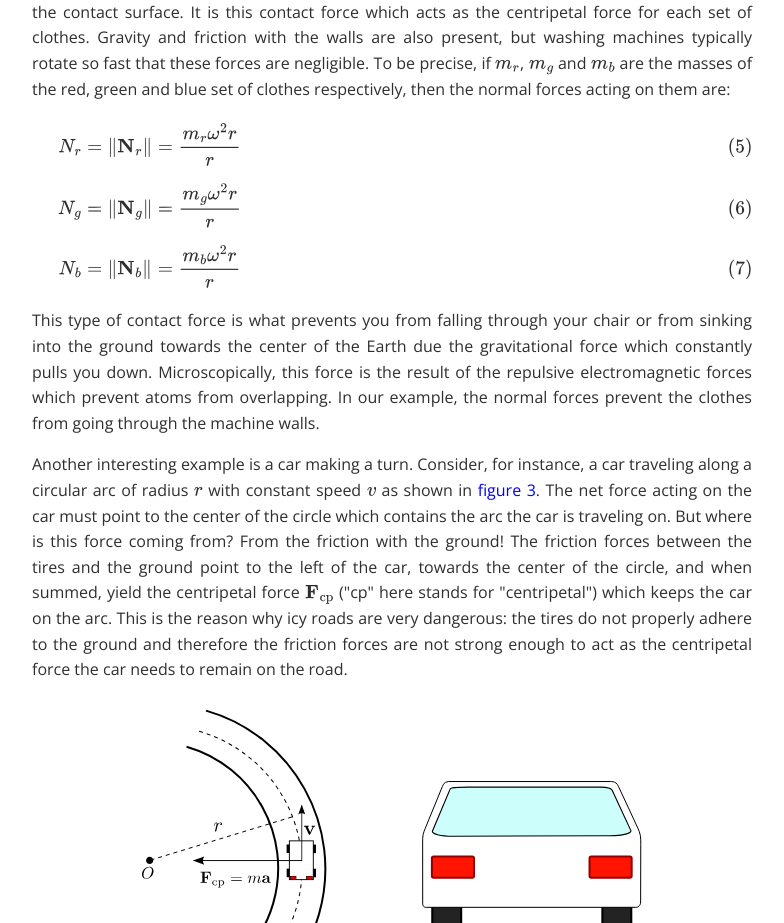
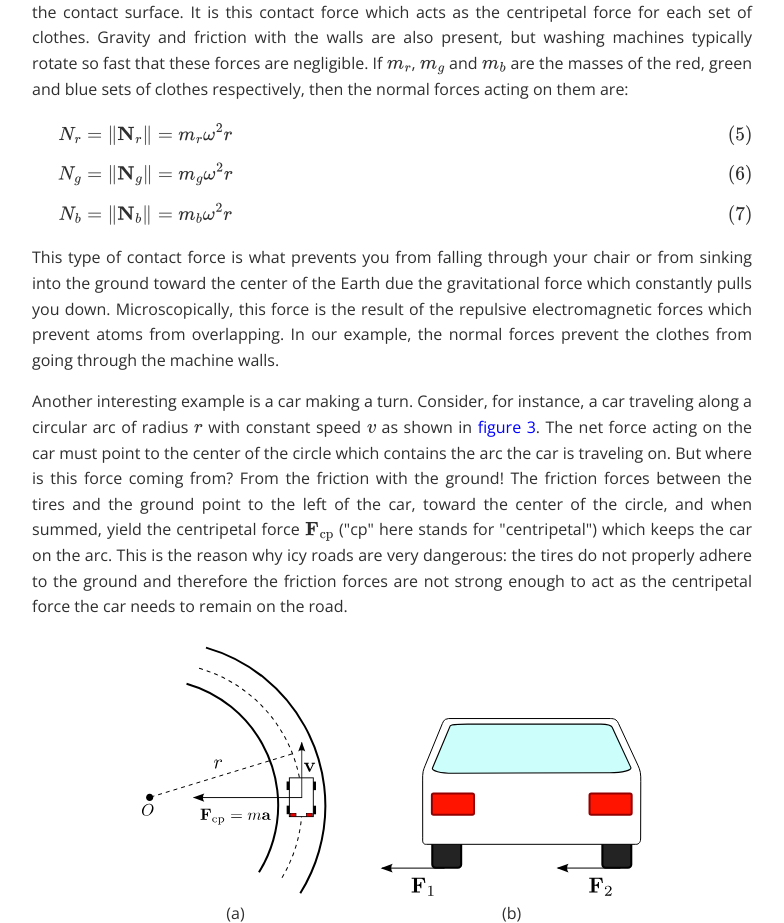
Before and after one commit to dassencio/blog, a Vue app: page /9 in a window 1280 px wide. Shown: the part 2060-2983 px from the top of the page, without its empty margins (248-1032 px from the left). Built offline with nearby package versions, Linux system fonts and the light colour scheme.

Commit message:
Improve post text

```diff
--- a/src/posts/9.vue
+++ b/src/posts/9.vue
@@ -104,28 +104,28 @@
     what is providing this force? It may sound odd, but the answer is: the walls
     of the washing machine. They provide a contact force, called the
     <a href="https://en.wikipedia.org/wiki/Normal_force">normal force</a>, which
-    is always perpendicular to the contact surface. It is this contact force
-    which acts as the centripetal force for each set of clothes. Gravity and
-    friction with the walls are also present, but washing machines typically
-    rotate so fast that these forces are negligible. To be precise, if $m_r$,
-    $m_g$ and $m_b$ are the masses of the red, green and blue set of clothes
-    respectively, then the normal forces acting on them are:
+    is always orthogonal to the contact surface. It is this contact force which
+    acts as the centripetal force for each set of clothes. Gravity and friction
+    with the walls are also present, but washing machines typically rotate so
+    fast that these forces are negligible. If $m_r$, $m_g$ and $m_b$ are the
+    masses of the red, green and blue sets of clothes respectively, then the
+    normal forces acting on them are:
   </p>
 
   <!-- prettier-ignore -->
   <EquationBlock align numberLines>
-    N_r &= \|{\bf N}_r\| &&= \frac{m_r \omega^2 r}{r} \\
-    N_g &= \|{\bf N}_g\| &&= \frac{m_g \omega^2 r}{r} \\
-    N_b &= \|{\bf N}_b\| &&= \frac{m_b \omega^2 r}{r}
+    N_r &= \|{\bf N}_r\| &&= m_r \omega^2 r \\
+    N_g &= \|{\bf N}_g\| &&= m_g \omega^2 r \\
+    N_b &= \|{\bf N}_b\| &&= m_b \omega^2 r
   </EquationBlock>
 
   <p>
     This type of contact force is what prevents you from falling through your
-    chair or from sinking into the ground towards the center of the Earth due
-    the gravitational force which constantly pulls you down. Microscopically,
-    this force is the result of the repulsive electromagnetic forces which
-    prevent atoms from overlapping. In our example, the normal forces prevent
-    the clothes from going through the machine walls.
+    chair or from sinking into the ground toward the center of the Earth due the
+    gravitational force which constantly pulls you down. Microscopically, this
+    force is the result of the repulsive electromagnetic forces which prevent
+    atoms from overlapping. In our example, the normal forces prevent the
+    clothes from going through the machine walls.
   </p>
 
   <p>
@@ -136,12 +136,12 @@
     the center of the circle which contains the arc the car is traveling on. But
     where is this force coming from? From the friction with the ground! The
     friction forces between the tires and the ground point to the left of the
-    car, towards the center of the circle, and when summed, yield the
-    centripetal force ${\bf F}_{\textrm{cp}}$ ("cp" here stands for
-    "centripetal") which keeps the car on the arc. This is the reason why icy
-    roads are very dangerous: the tires do not properly adhere to the ground and
-    therefore the friction forces are not strong enough to act as the
-    centripetal force the car needs to remain on the road.
+    car, toward the center of the circle, and when summed, yield the centripetal
+    force ${\bf F}_{\textrm{cp}}$ ("cp" here stands for "centripetal") which
+    keeps the car on the arc. This is the reason why icy roads are very
+    dangerous: the tires do not properly adhere to the ground and therefore the
+    friction forces are not strong enough to act as the centripetal force the
+    car needs to remain on the road.
   </p>
 
   <BaseFigure
```
